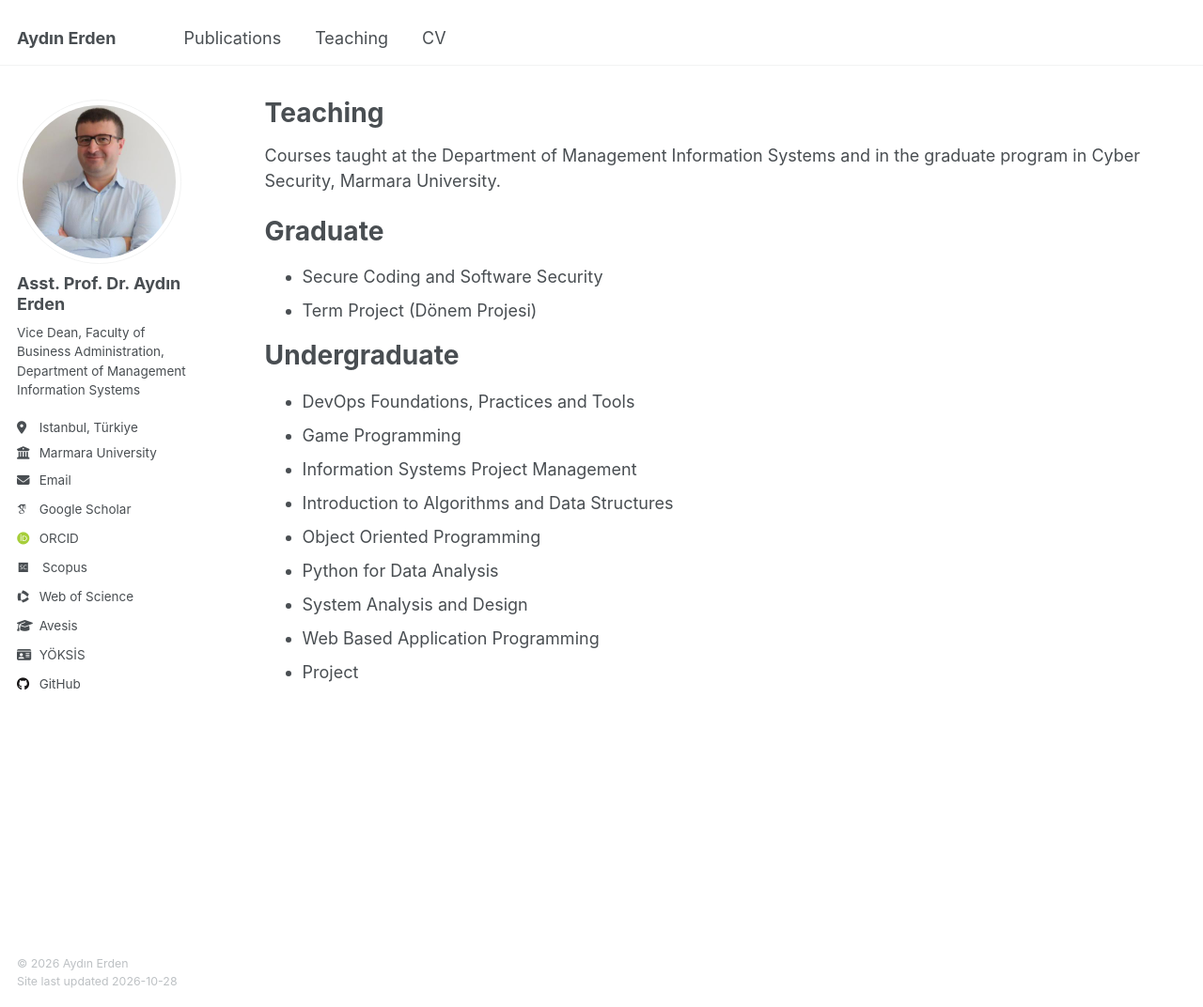
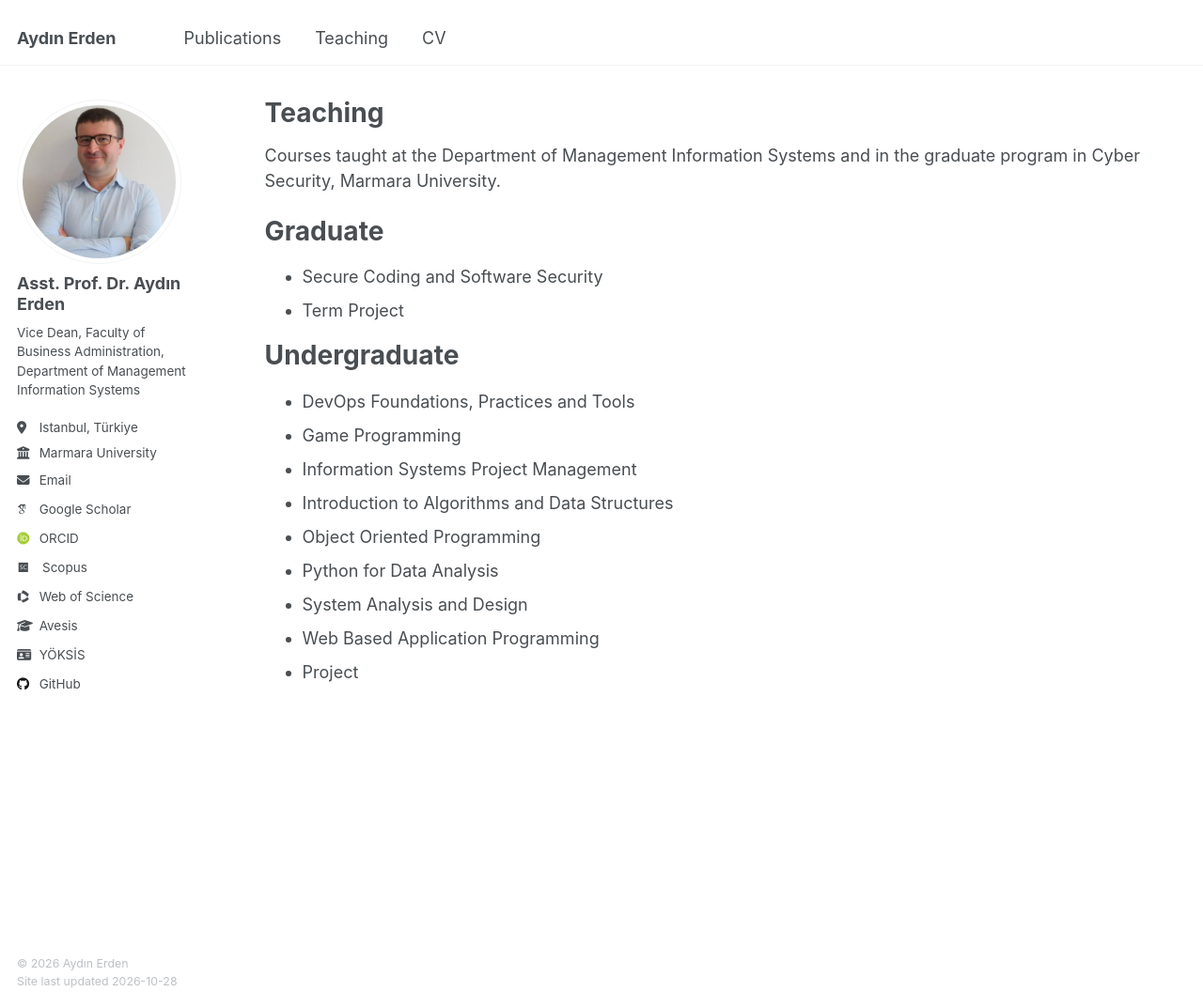
Before and after one commit to aydinerden/aydinerden.github.io, a Jekyll site: the page built from _pages/teaching.md, in a window 1280 px wide and 1072 px high. Shown: the whole window at 94% size. Built offline with Jekyll 4.4.1, drawn with Linux system fonts in a browser that asks for light colours; some web fonts are replaced.

Commit message:
Remove Turkish course name from teaching page
Co-Authored-By: Claude Opus 5.5 <noreply@anthropic.com>

```diff
--- a/_pages/teaching.md
+++ b/_pages/teaching.md
@@ -10,7 +10,7 @@ Courses taught at the Department of Management Information Systems and in the gr
 Graduate
 ======
 * Secure Coding and Software Security
-* Term Project (Dönem Projesi)
+* Term Project
 
 Undergraduate
 ======
```
